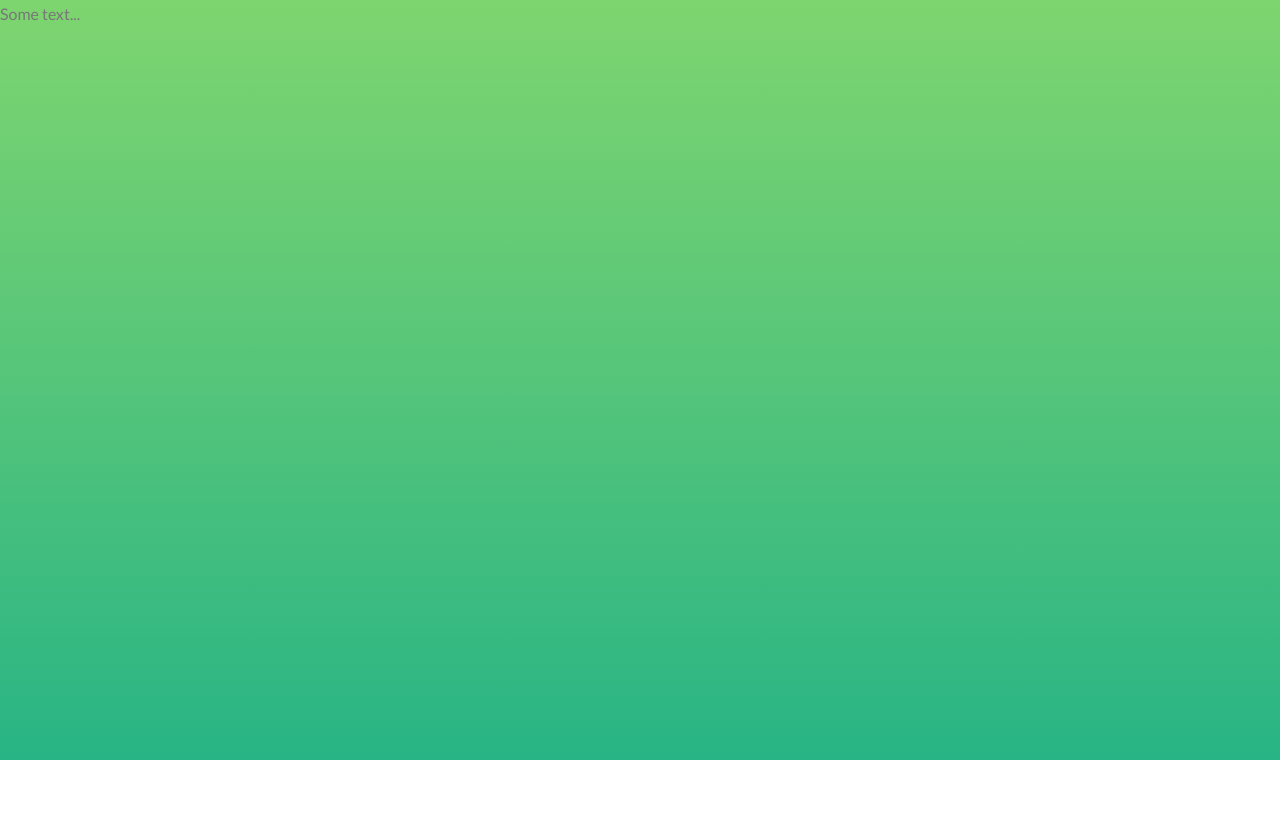
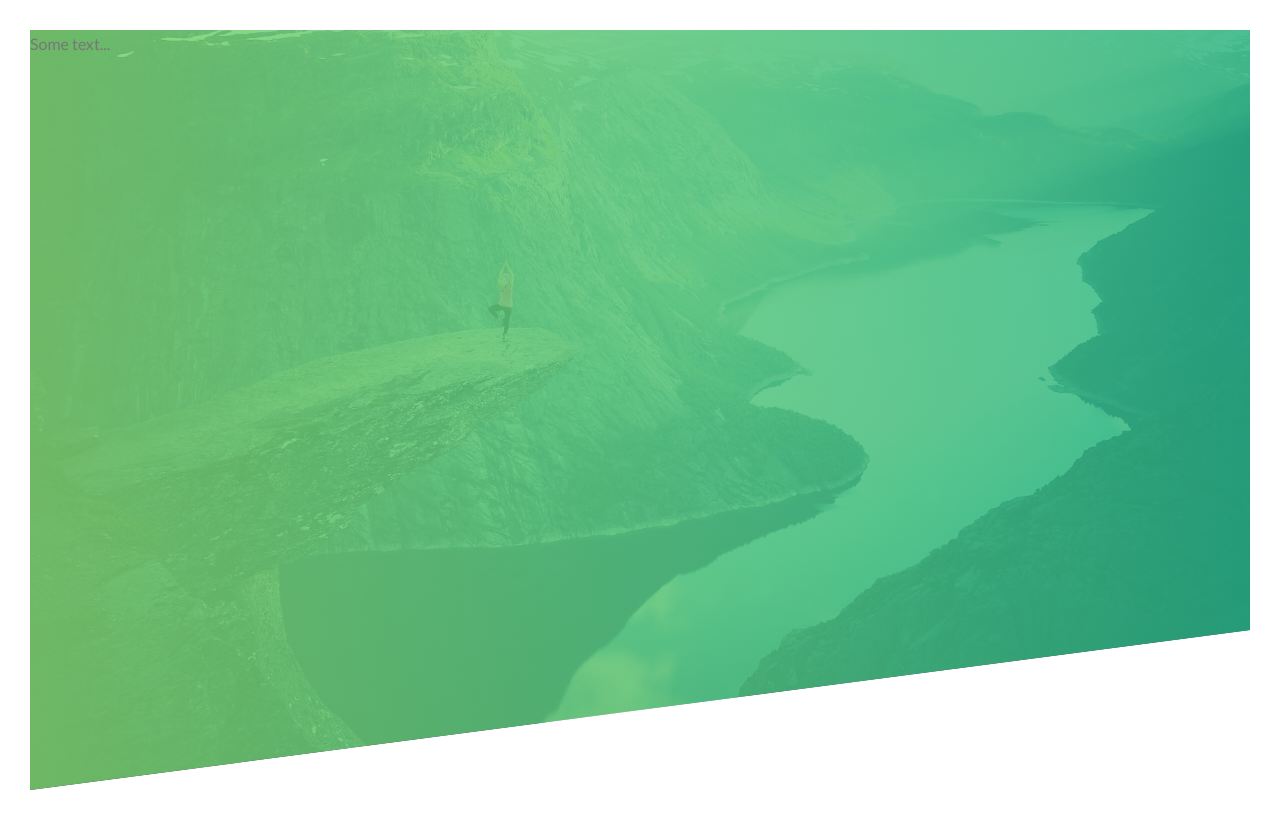
Before and after one commit to luka-tchanukvadze/AdvancedCSS, a plain HTML site: page Natours/starter/index.html in a window 1280 px wide. Drawn offline with Linux system fonts and the light colour scheme; files that its build step writes are made by us from their sources.

Commit message:
building header

```diff
--- a/Natours/starter/css/style.css
+++ b/Natours/starter/css/style.css
@@ -18,12 +18,15 @@ body {
   font-weight: 400;
   font-size: 16px;
   line-height: 1.7;
-  color: #777
+  color: #777;
+  padding: 30px;
 }
 
 .header{
   height: 95vh;
-  background-image: linear-gradient(#7ed56f, #55c57a, #28b485),url('../img/hero.jpg') ;
+  background-image: linear-gradient(to right,#7ed56fd7, #55c57ad7, #28b485d5),url('../img/hero.jpg') ;
   background-size: cover;
   background-position: top;
+
+  clip-path: polygon(0 0, 100% 0, 100% 75vh, 0 100%);
 }
```
